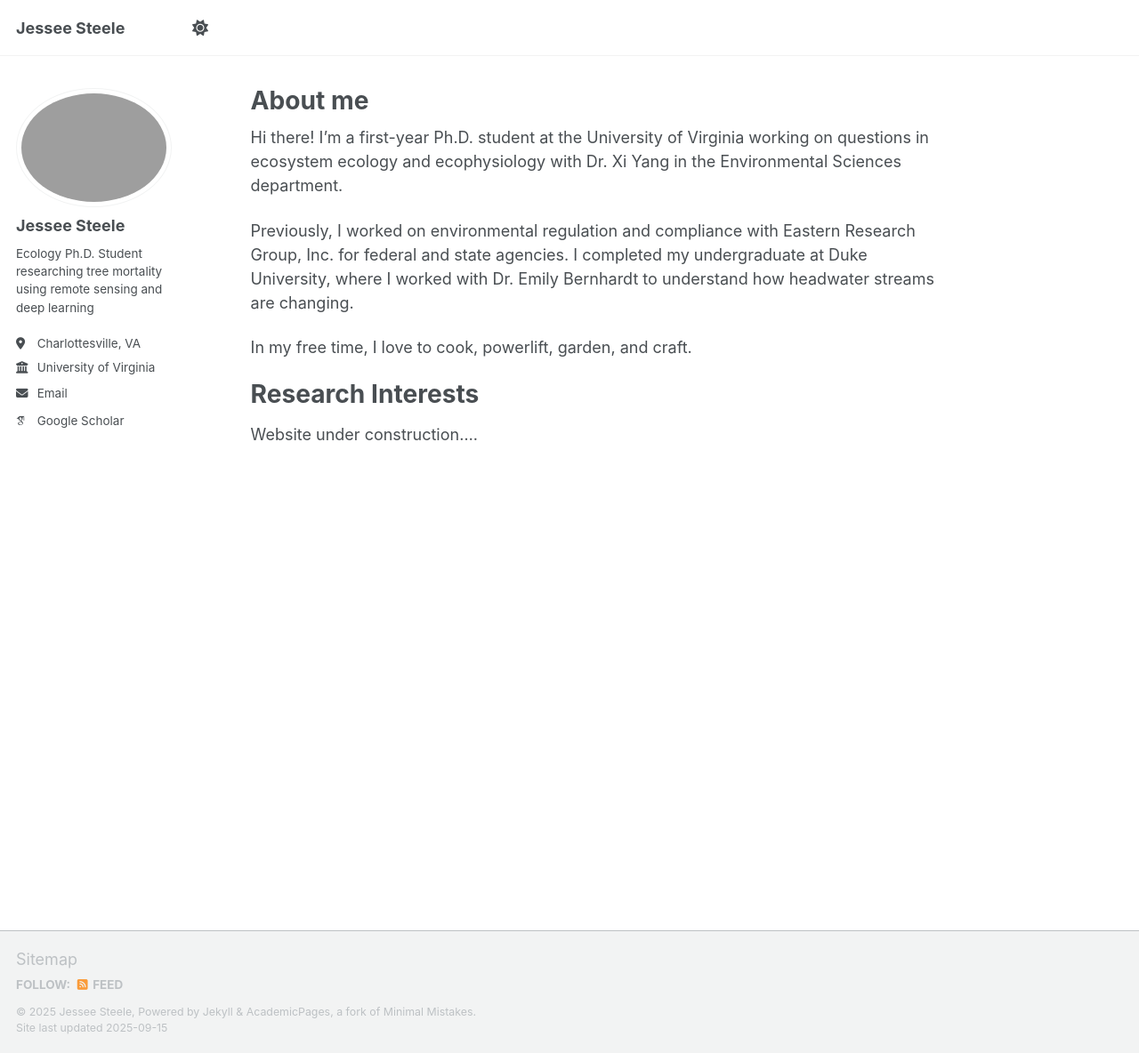
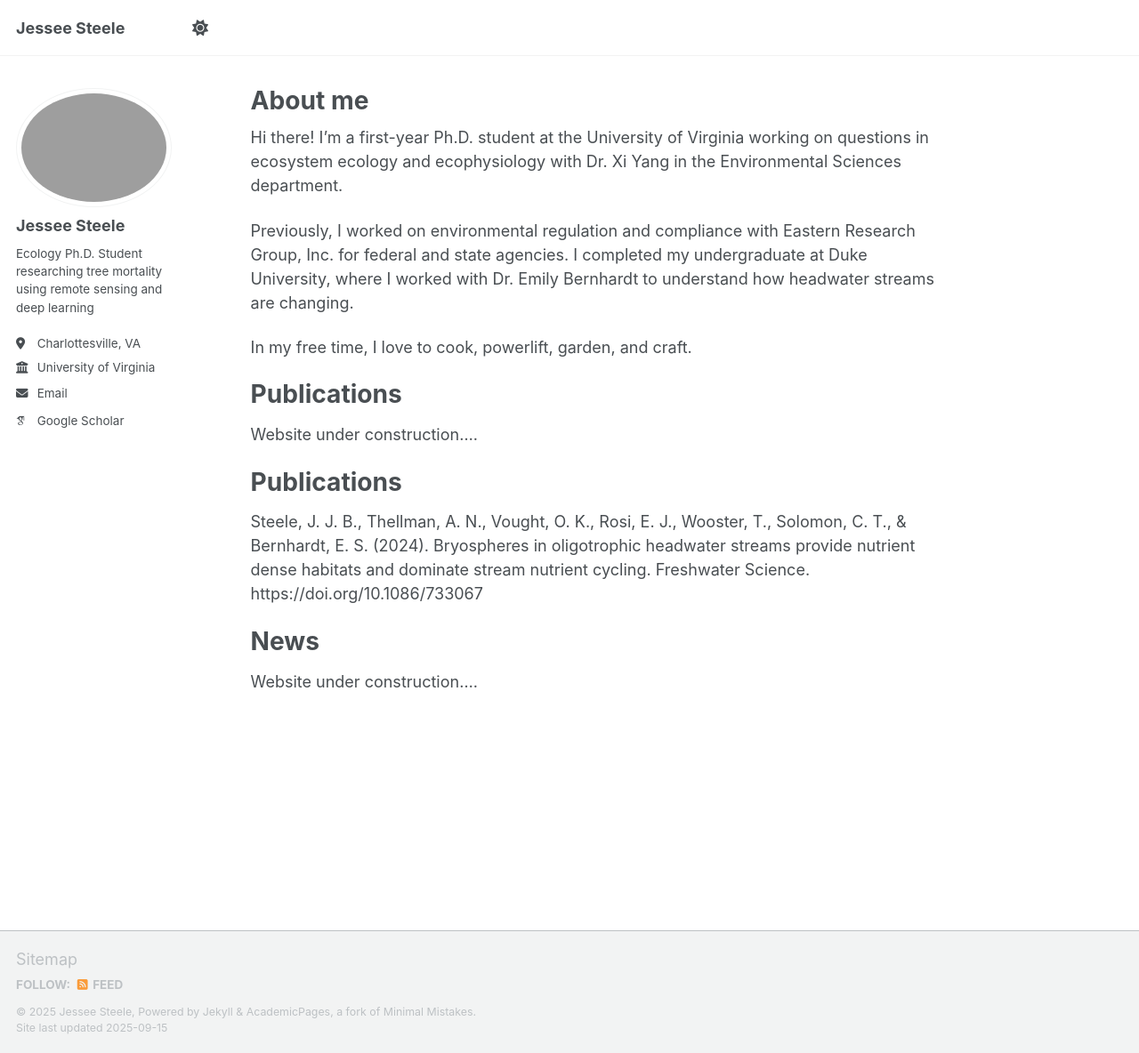
Before and after one commit to jessee-steele/jessee-steele.github.io, a Jekyll site: the page built from _pages/about.md, in a window 1280 px wide and 1184 px high. Shown: the whole window at 89% size. Built offline with Jekyll 4.4.1, drawn with Linux system fonts in a browser that asks for light colours; some web fonts are replaced; a script that is not in the unit is left out.

Commit message:
Update about.md

```diff
--- a/_pages/about.md
+++ b/_pages/about.md
@@ -13,6 +13,14 @@ Previously, I worked on environmental regulation and compliance with Eastern Res
 
 In my free time, I love to cook, powerlift, garden, and craft.
 
-Research Interests
+Publications
 ======
 Website under construction....
+
+Publications
+======
+Steele, J. J. B., Thellman, A. N., Vought, O. K., Rosi, E. J., Wooster, T., Solomon, C. T., & Bernhardt, E. S. (2024). Bryospheres in oligotrophic headwater streams provide nutrient dense habitats and dominate stream nutrient cycling. Freshwater Science. https://doi.org/10.1086/733067
+
+News
+======
+Website under construction....
```
